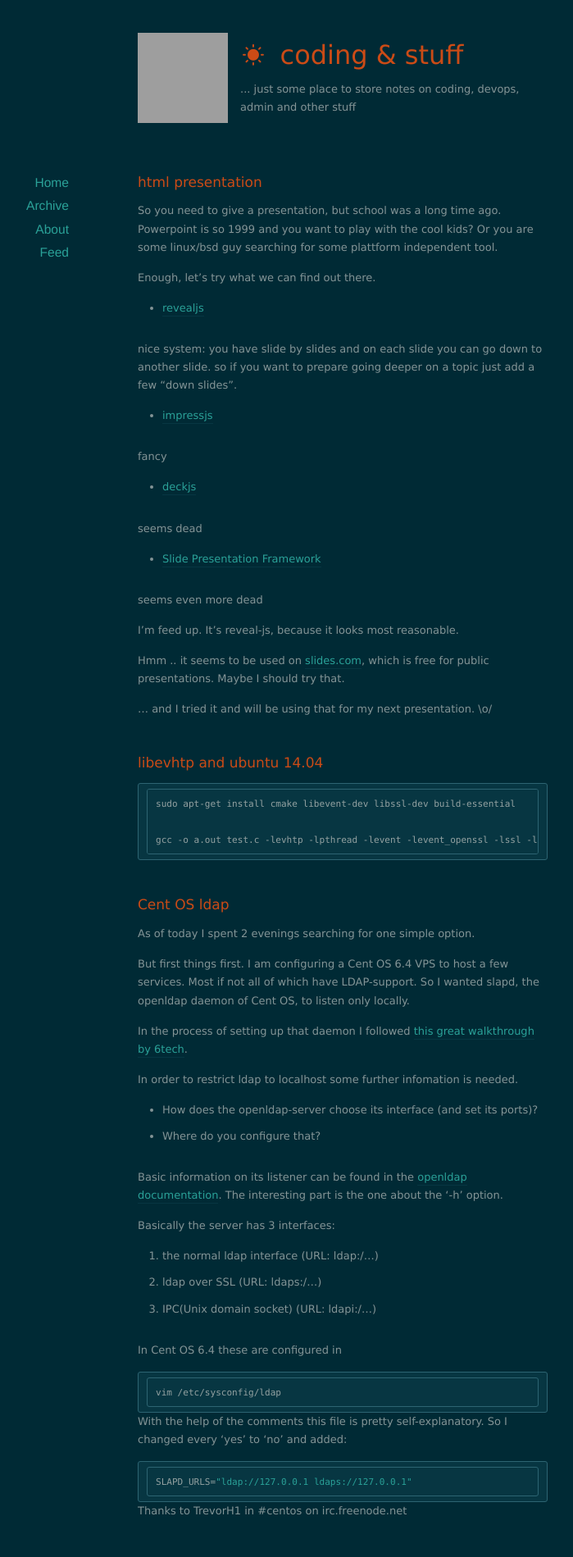
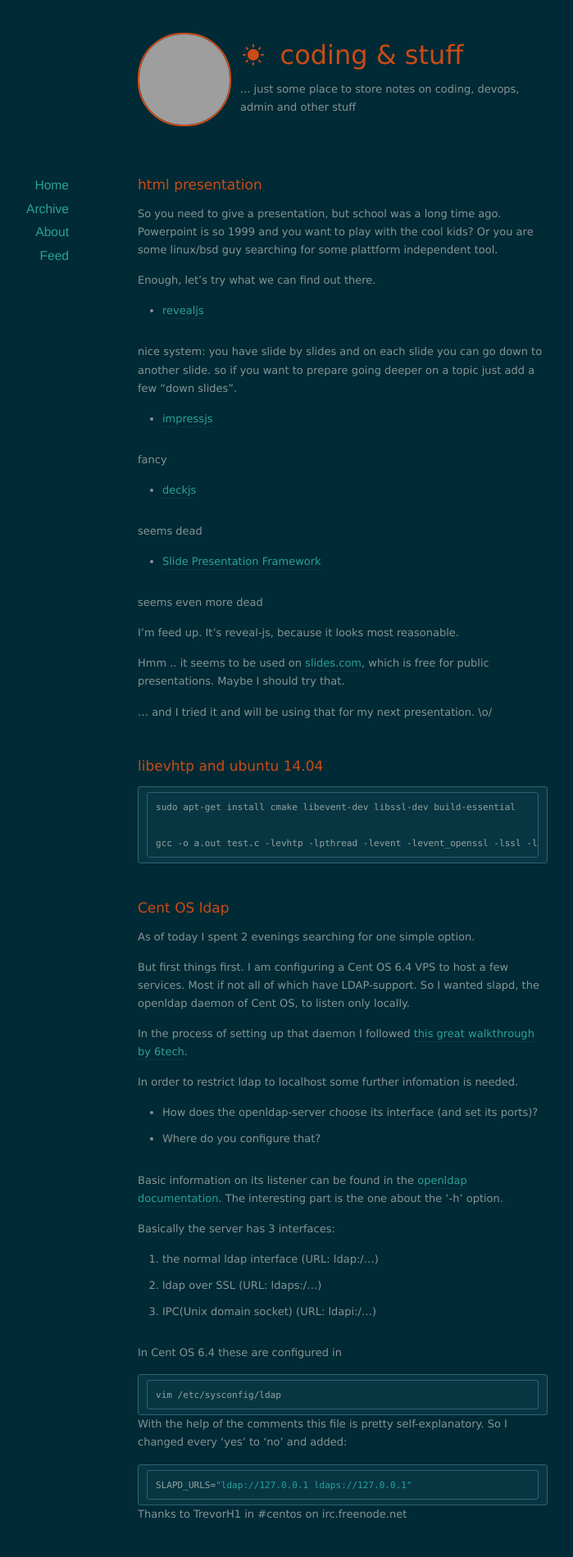
Before and after one commit to grossjonas/grossjonas.github.com, a Jekyll site: the page built from index.html, in a window 1280 px wide. Shown: the top 1899 px of the page at 82% size, without its empty margins (222-921 px from the left). Built offline with Jekyll 4.4.1, drawn with Linux system fonts in a browser that asks for light colours; the list of posts is cut into pages by our own code; grey boxes are pictures that could not be loaded.

Commit message:
make image round with a border

```diff
--- a/assets/css/style.css
+++ b/assets/css/style.css
@@ -131,6 +131,12 @@ h3 {
 }
 #header .right{
   flex: 1;
+}
+#header img{
+  border-style: solid;
+  border-width: 2px;
+  border-radius: 55px;
+  border-color: #cb4b16;
 }
 
 #footer {
```
